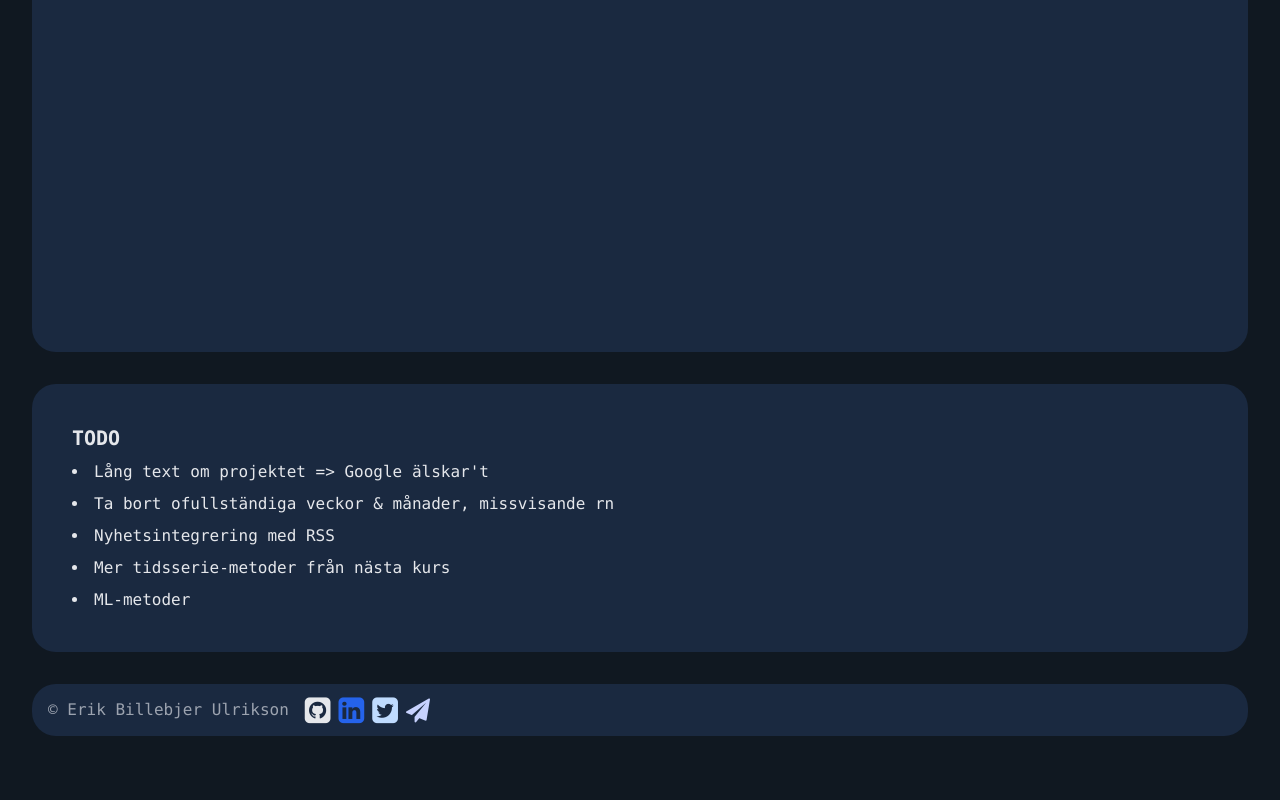
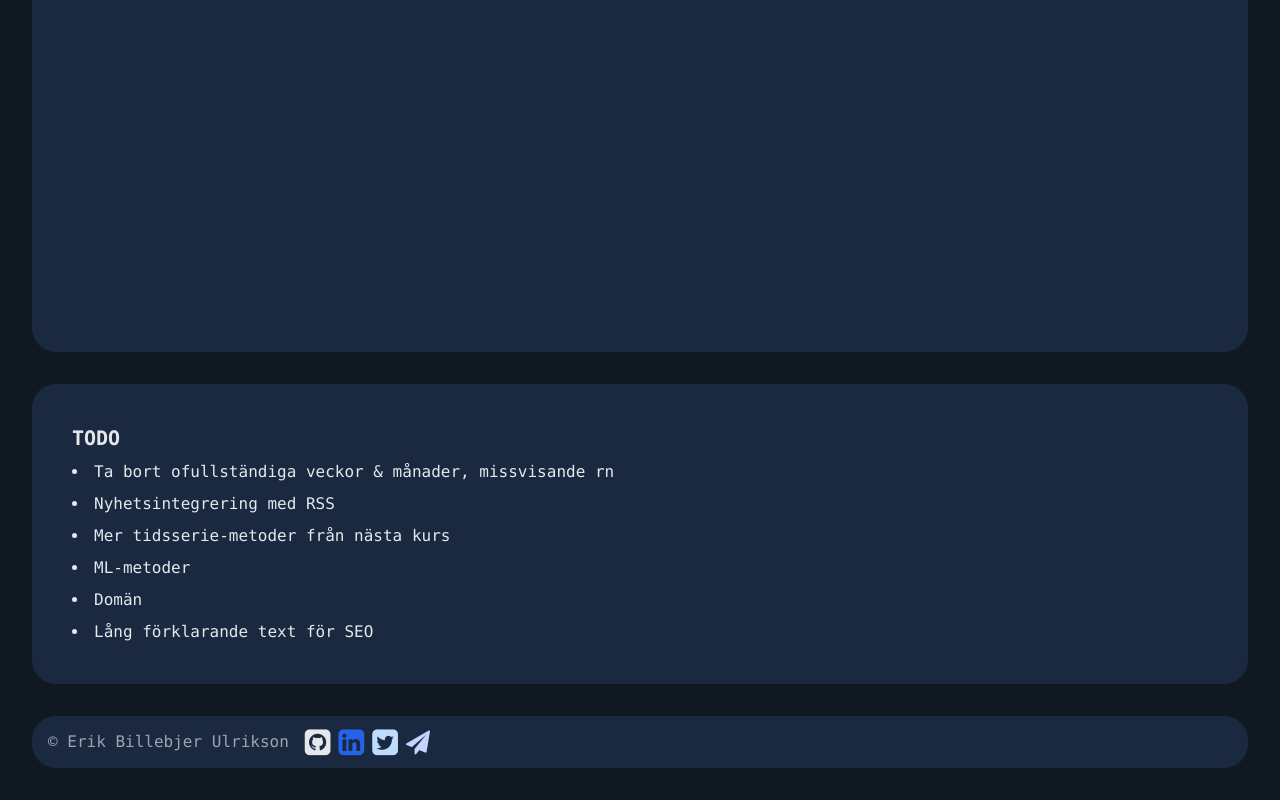
Before and after one commit to ulrikson/covid, a Vue app in the folder client/: page / in a window 1280 px wide. Shown: the part 376-1176 px from the top of the page. Before the commit the page ends 1144 px from the top, so only its background shows below. Built offline with nearby package versions, Linux system fonts and the light colour scheme; no server answers; what vue-number-animation would draw is missing.

Commit message:
Update Main.vue

```diff
--- a/client/src/components/Main.vue
+++ b/client/src/components/Main.vue
@@ -96,11 +96,12 @@ export default {
 	data() {
 		return {
 			todos: [
-				'Lång text om projektet => Google älskar\'t',
 				'Ta bort ofullständiga veckor & månader, missvisande rn',
 				'Nyhetsintegrering med RSS',
 				'Mer tidsserie-metoder från nästa kurs',
-				'ML-metoder'
+				'ML-metoder',
+				'Domän',
+				'Lång förklarande text för SEO'
 			],
 
 			loading: false,
```
